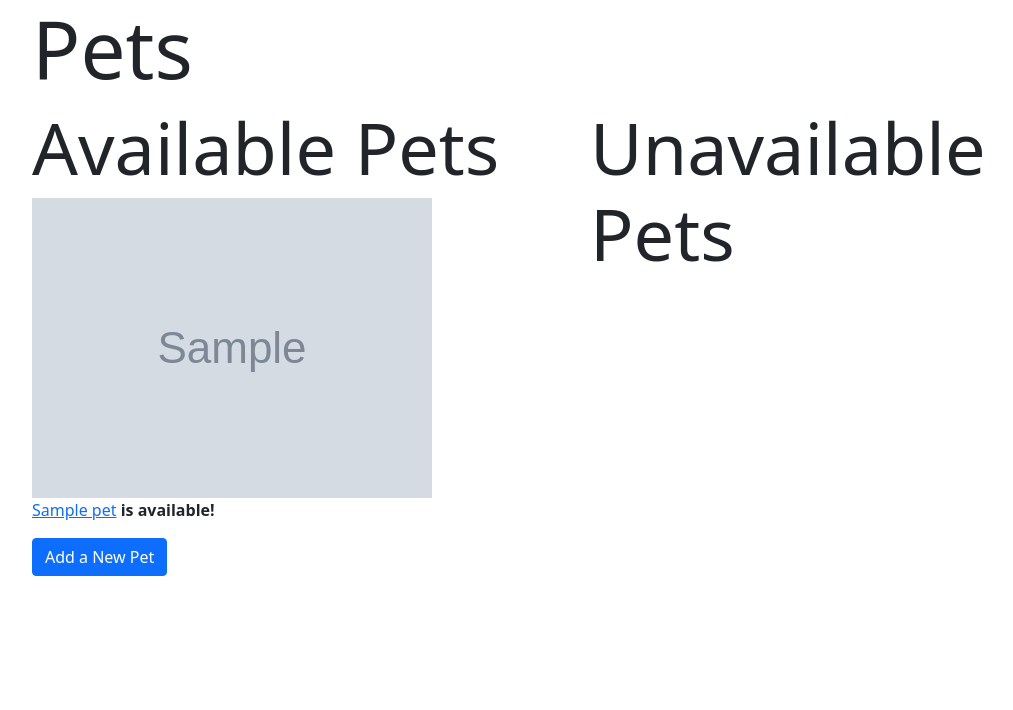
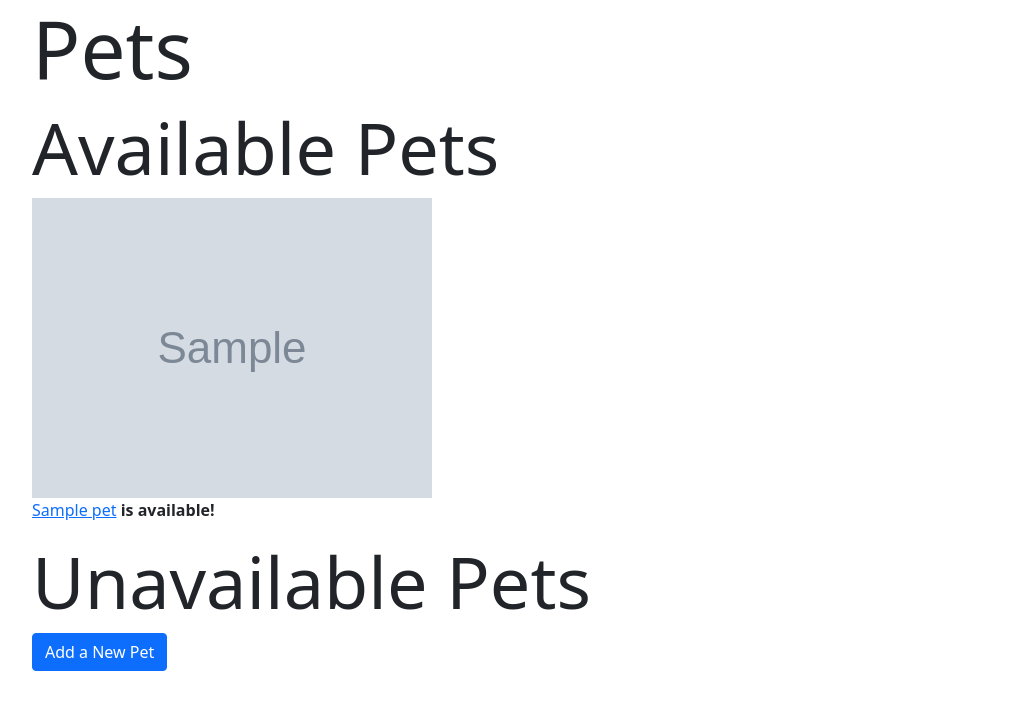
Before and after one commit to taylorwagner/flaskadopt, a Flask app: page / in a window 1280 px wide. Shown: the top 710 px of the page, without its empty margins (50-1063 px from the left). Run offline with Flask 2, Linux system fonts and the light colour scheme; tables that the repository leaves empty hold one stand-in row (values such as "Sample post"); grey boxes marked "Sample" are stand-in pictures.

Commit message:
trying to fix columns

```diff
--- a/templates/index.html
+++ b/templates/index.html
@@ -10,10 +10,9 @@
     {% endfor %}
 
     <div class="container">
-        <div class="row align items-start">
-            <div class="row">
+        <div class="row align-items-start">
+            <h2 class="display-2">Available Pets</h2>
             <div class="col">
-                <h2 class="display-2">Available Pets</h2>
                 {% for pet in pets %}
                     {% if pet.available %}
                     {% if pet.photo_url %}
@@ -24,8 +23,9 @@
                     <p><a href="/{{pet.id}}">{{pet.name}}</a> <b>is available!</b></p>
             </div>
 
+
+            <h2 class="display-2">Unavailable Pets</h2>
             <div class="col">
-                <h2 class="display-2">Unavailable Pets</h2>
                 {% else %}
                     {% if pet.photo_url %}
                     <img src="{{pet.photo_url}}" alt="">
@@ -38,7 +38,6 @@
 
             </div>
         </div>
-        </div>
     </div>
 
     <div class="container">
```
